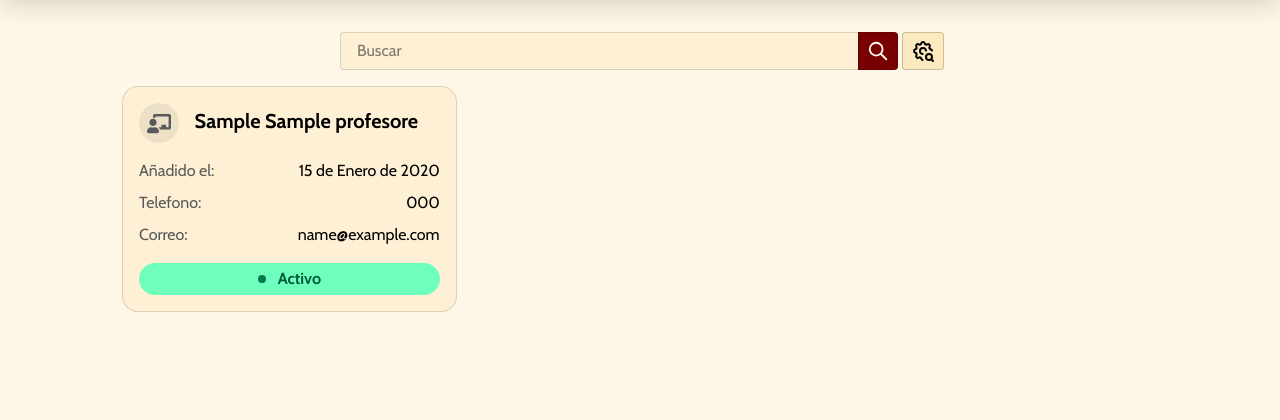
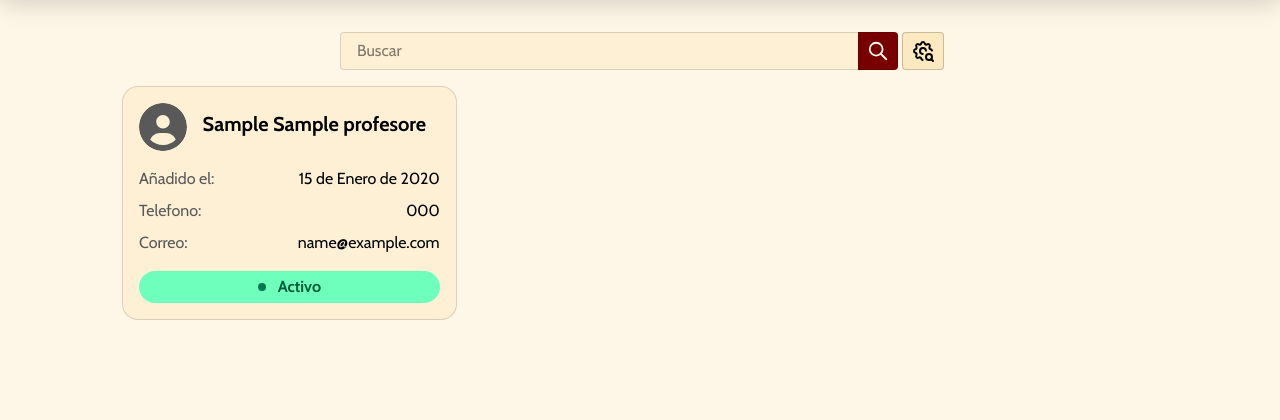
Before and after one commit to Hush-Yael/Sistema-Liceo-Mijaguas, a Django app: page /profesores/ in a window 1280 px wide. Shown: the part 64-484 px from the top of the page. Run offline with Django 4.2, Linux system fonts and the light colour scheme; a user stored in the database is signed in; tables that the repository leaves empty hold one stand-in row (values such as "Sample post"); some libraries are stand-ins or nearby versions.

Commit message:
cambios y nuevo: ahora se muestra la foto de perfil de los profesores, o el ícono para indicar que falta en su lugar

```diff
--- a/estudios/static/css/profesores/index.css
+++ b/estudios/static/css/profesores/index.css
@@ -107,14 +107,16 @@ main {
   padding: 1rem;
 }
 
-.profesor .icono {
+.profesor .avatar {
   display: inline-block;
-  min-height: 2.5rem;
-  min-width: 2.5rem;
-  background: #0001;
-  padding: .5rem;
+  height: 3rem;
+  width: 3rem;
   margin-right: .75rem;
   border-radius: 50%;
+  object-fit: cover;
+}
+
+.profesor svg.avatar {
   color: var(--texto-ligero);
 }
 
--- a/estudios/templates/profesores/index.html
+++ b/estudios/templates/profesores/index.html
@@ -80,22 +80,35 @@
   <ul id="profesores">
     {% for profesor in profesores %}
       <li class="profesor col caja">
-        <a href="{% url 'profesor' profesor.id %}">
-          <div class="icono">
-            <svg viewBox="0 0 640 512" xmlns="http://www.w3.org/2000/svg">
+        <div>
+          {% if profesor.usuario.foto_perfil %}
+            <img
+              class="avatar"
+              src="{{ profesor.usuario.foto_perfil.url }}"
+              alt="avatar"
+            />
+          {% else %}
+            <svg
+              class="avatar"
+              viewBox="0 0 512 512"
+              xmlns="http://www.w3.org/2000/svg"
+            >
               <path
-                d="M208 352c-2.39 0-4.78.35-7.06 1.09C187.98 357.3 174.35 360 160 360c-14.35 0-27.98-2.7-40.95-6.91-2.28-.74-4.66-1.09-7.05-1.09C49.94 352-.33 402.48 0 464.62.14 490.88 21.73 512 48 512h224c26.27 0 47.86-21.12 48-47.38.33-62.14-49.94-112.62-112-112.62zm-48-32c53.02 0 96-42.98 96-96s-42.98-96-96-96-96 42.98-96 96 42.98 96 96 96zM592 0H208c-26.47 0-48 22.25-48 49.59V96c23.42 0 45.1 6.78 64 17.8V64h352v288h-64v-64H384v64h-76.24c19.1 16.69 33.12 38.73 39.69 64H592c26.47 0 48-22.25 48-49.59V49.59C640 22.25 618.47 0 592 0z"
+                d="M256 0C114.6 0 0 114.6 0 256s114.6 256 256 256s256-114.6 256-256S397.4 0 256 0zM256 128c39.77 0 72 32.24 72 72S295.8 272 256 272c-39.76 0-72-32.24-72-72S216.2 128 256 128zM256 448c-52.93 0-100.9-21.53-135.7-56.29C136.5 349.9 176.5 320 224 320h64c47.54 0 87.54 29.88 103.7 71.71C356.9 426.5 308.9 448 256 448z"
               />
             </svg>
-          </div>
+          {% endif %}
 
-          <span class="nombres"
-            >{{ profesor.apellidos }} {{ profesor.nombres }}</span
-          >
-        </a>
+          <span class="nombres">
+            {{ profesor.apellidos }} {{ profesor.nombres }}
+          </span>
+        </div>
 
         <div class="info">
-          <p><span>Añadido el:</span> {{ profesor.fecha_ingreso }}</p>
+          <p>
+            <span>Añadido el:</span>
+            {{ profesor.fecha_ingreso }}
+          </p>
 
           <p>
             <span>Telefono:</span>
```
